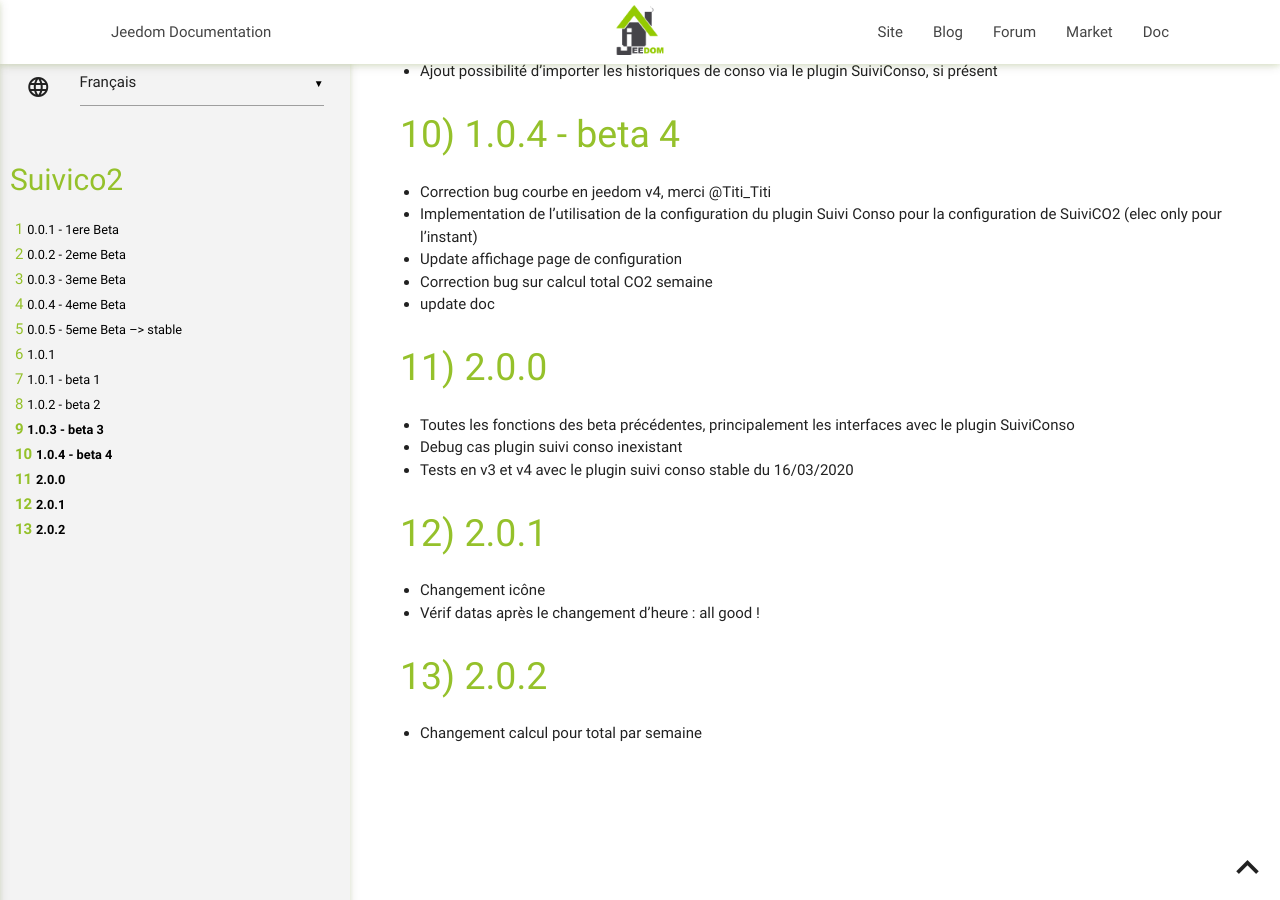
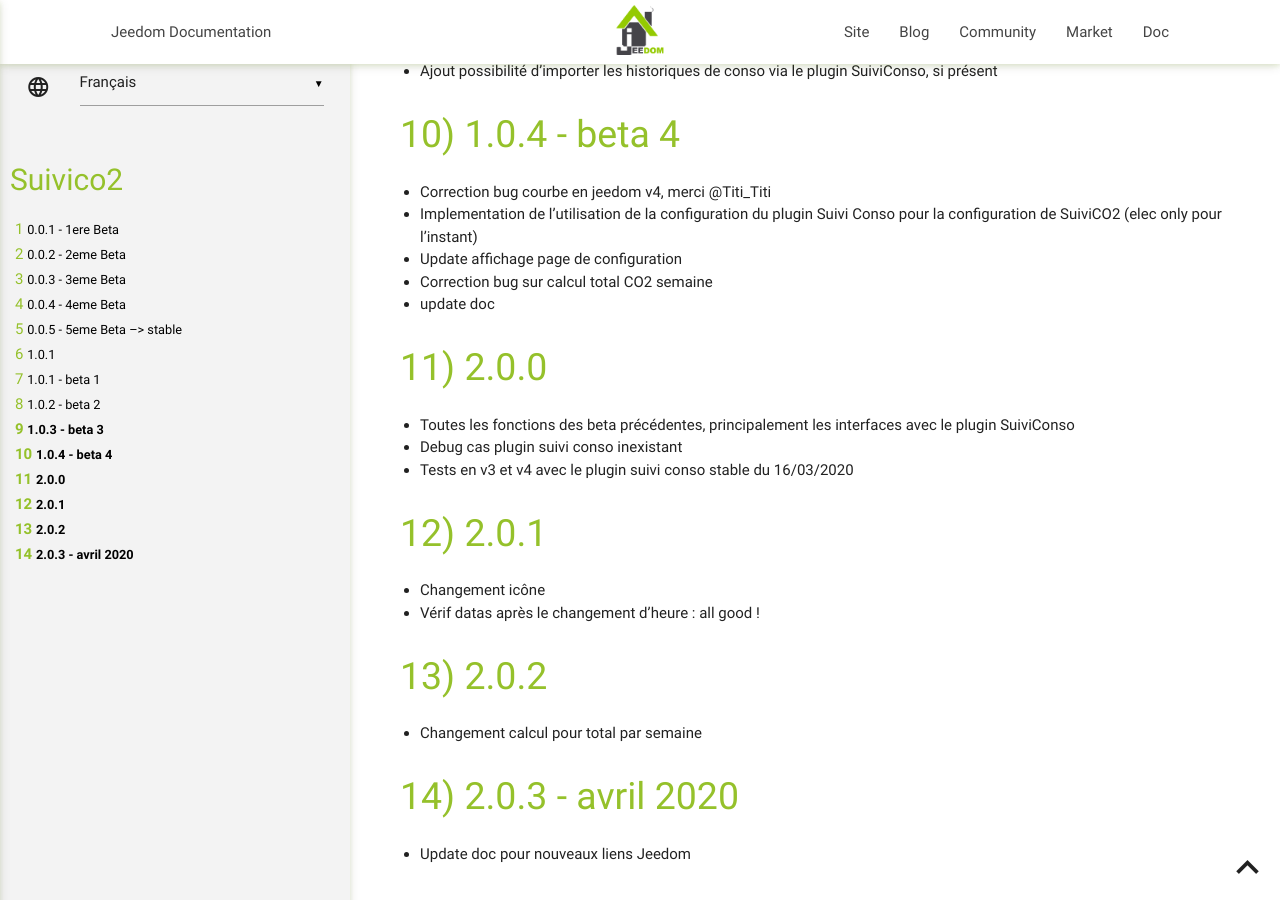
Before and after one commit to AgP42/SuiviCO2, a Jekyll site: the page built from docs/fr_FR/changelog.md, in a window 1280 px wide and 900 px high, scrolled down 1380 px. Built offline with Jekyll 4.4.1, drawn with Linux system fonts in a browser that asks for light colours; our own code applies the rules of GitHub Pages for plain Markdown files.

Commit message:
update doc

```diff
--- a/docs/_layouts/default.html
+++ b/docs/_layouts/default.html
@@ -11,23 +11,23 @@
   <div class="navbar-fixed hide-on-print">
     <nav>
       <div class="nav-wrapper container">
-        <a id="logo-container" href="https://www.jeedom.com/doc" class="brand-logo center"><img src="../assets/images/logo.png" style="height:50px;margin-top:5px"></a>
+        <a id="logo-container" href="https://doc.jeedom.com" class="brand-logo center"><img src="../assets/images/logo.png" style="height:50px;margin-top:5px"></a>
         <ul class="left hide-on-med-and-down">
-          <li><a href="https://www.jeedom.com/doc">Jeedom Documentation</a></li>
+          <li><a href="https://doc.jeedom.com">Jeedom Documentation</a></li>
         </ul>
         <a href="https://www.jeedom.com/doc" data-activates="nav-mobile" class="button-collapse btn-floating btn-large waves-effect waves-light jeedomcolorbg"><i class="material-icons">menu</i></a>
         <ul class="right hide-on-med-and-down">
-          <li><a href="https://www.jeedom.com/site">Site</a></li>
-          <li><a href="https://www.jeedom.com/blog">Blog</a></li>
-          <li><a href="https://www.jeedom.com/forum">Forum</a></li>
-          <li><a href="https://www.jeedom.com/market">Market</a></li>
-          <li class="active"><a href="https://www.jeedom.com/doc">Doc</a></li>
+          <li><a href="https://www.jeedom.com">Site</a></li>
+          <li><a href="https://blog.jeedom.com">Blog</a></li>
+          <li><a href="https://community.jeedom.com">Community</a></li>
+          <li><a href="https://market.jeedom.com">Market</a></li>
+          <li class="active"><a href="https://doc.jeedom.com">Doc</a></li>
         </ul>
         <ul class="side-nav" id="nav-mobile">
-          <li><a href="https://www.jeedom.com/blog">Blog</a></li>
-          <li><a href="https://www.jeedom.com/forum">Forum</a></li>
-          <li><a href="https://www.jeedom.com/market">Market</a></li>
-          <li class="active"><a href="https://www.jeedom.com/doc">Doc</a></li>
+          <li><a href="https://blog.jeedom.com">Blog</a></li>
+          <li><a href="https://community.jeedom.com">Community</a></li>
+          <li><a href="https://market.jeedom.com">Market</a></li>
+          <li class="active"><a href="https://doc.jeedom.com">Doc</a></li>
         </ul>
       </div>
     </nav>
--- a/docs/fr_FR/changelog.md
+++ b/docs/fr_FR/changelog.md
@@ -70,3 +70,7 @@
 # 2.0.2
 
 - Changement calcul pour total par semaine
+
+# 2.0.3 - avril 2020
+
+- Update doc pour nouveaux liens Jeedom
```
Also changed, not shown: 1 other file.
